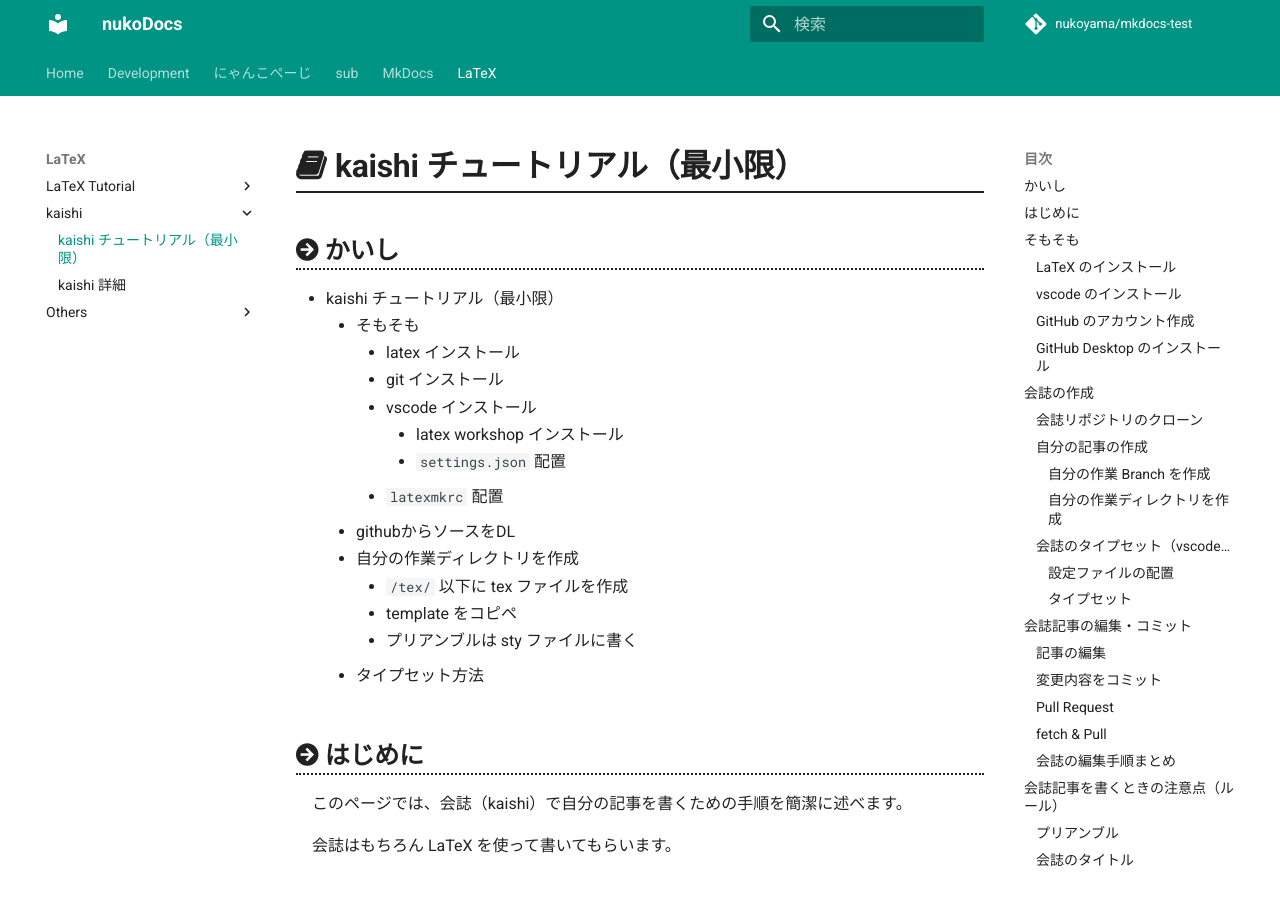
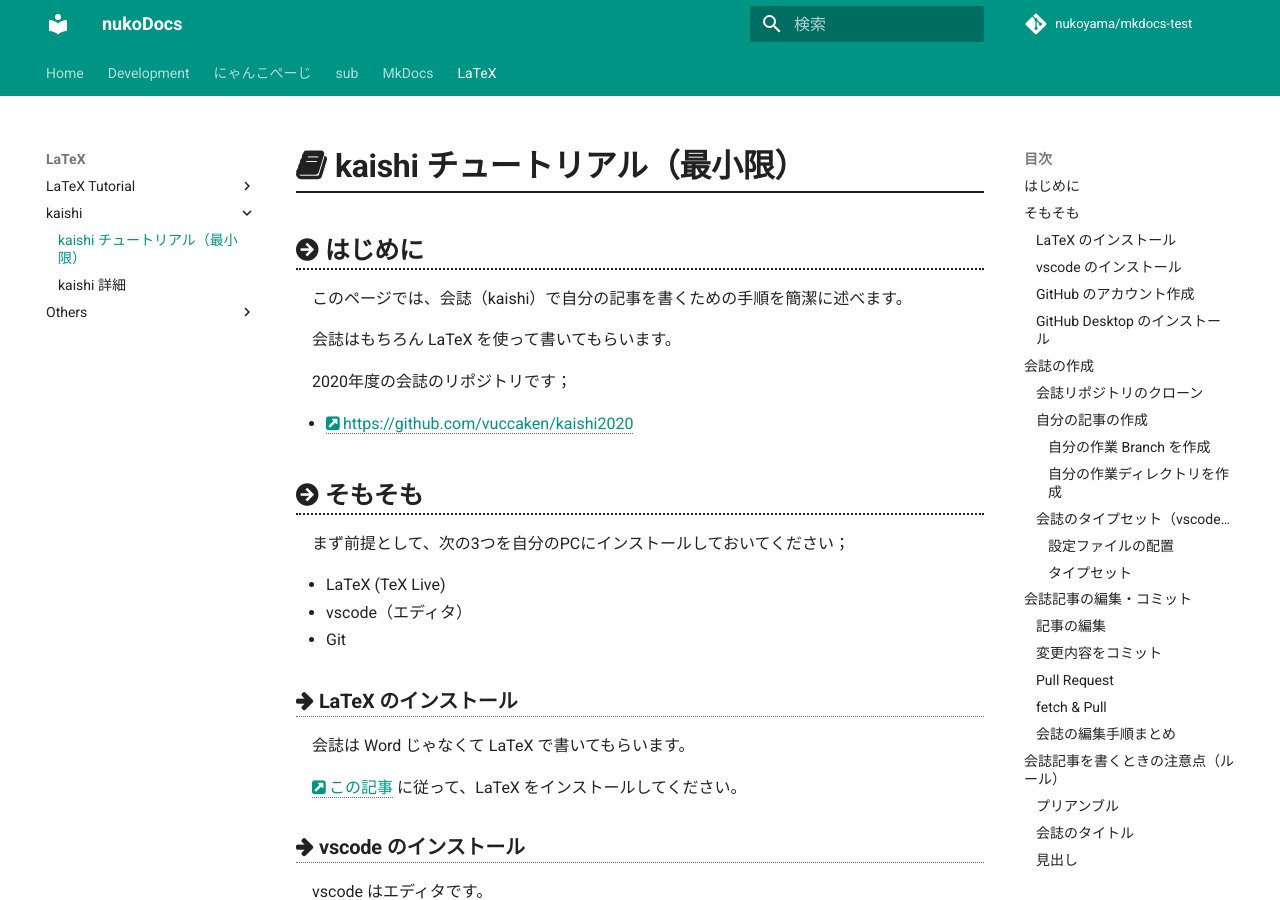
Before and after one commit to znuko/nukodocs, an MkDocs documentation site: the page built from docs/tex/kaishi01.md, in a window 1280 px wide and 900 px high. Built offline with MkDocs 1.6.1 and Material for MkDocs 9.7.7, drawn with Linux system fonts in a browser that asks for light colours; comment, search, counter and statistics services are not loaded.

Commit message:
Update kaishi01.md

```diff
--- a/docs/tex/kaishi01.md
+++ b/docs/tex/kaishi01.md
@@ -1,30 +1,16 @@
 ---
 title: kaishi チュートリアル（最小限）
 ---
-
-# かいし
-
-- kaishi チュートリアル（最小限）
-  - そもそも
-    - latex インストール
-    - git インストール
-    - vscode インストール
-      - latex workshop インストール
-      - `settings.json` 配置
-    - `latexmkrc` 配置
-  - githubからソースをDL
-  - 自分の作業ディレクトリを作成
-    - `/tex/` 以下に tex ファイルを作成
-    - template をコピペ
-    - プリアンブルは sty ファイルに書く
-  - タイプセット方法
-
 
 # はじめに
 
 このページでは、会誌（kaishi）で自分の記事を書くための手順を簡潔に述べます。
 
 会誌はもちろん LaTeX を使って書いてもらいます。
+
+2020年度の会誌のリポジトリです；
+
+- https://github.com/vuccaken/kaishi2020
 
 
 # そもそも
@@ -96,7 +82,7 @@
 
 GitHub にある本年度の会誌を丸ごと自分のPCにクローン（ダウンロード）します。
 
-[会誌のリポジトリ]() へアクセスし、「Code」と書いてある緑色のボタンをクリックし、
+[会誌のリポジトリ](https://github.com/vuccaken/kaishi2020) へアクセスし、「Code」と書いてある緑色のボタンをクリックし、
 「Open with GitHub Desktop」を選択します。
 
 GitHub Desktop で開いたら、「Local Path」を好きな所に設定して、リポジトリをクローンします。
```
